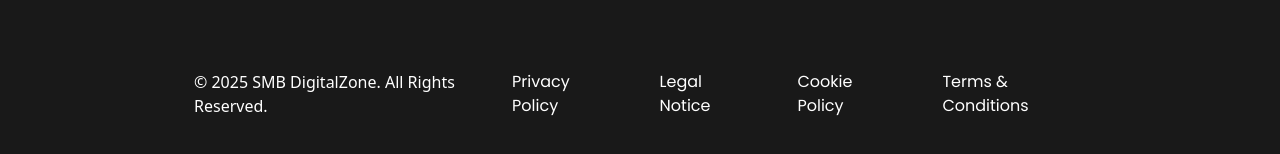
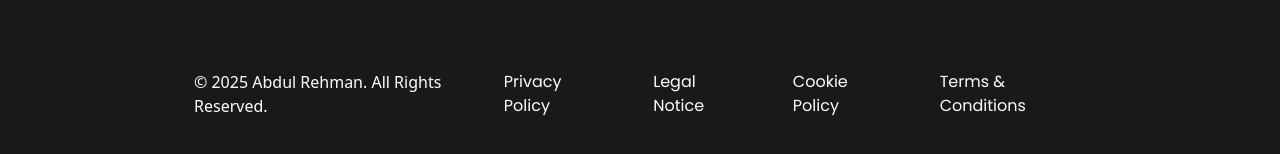
Before and after one commit to likeam/linca-coach, a Next.js app: page /pages/home/hero in a window 1280 px wide. Shown: the part 1528-1682 px from the top of the page. Built offline with nearby package versions, Linux system fonts and the light colour scheme.

Commit message:
Updating Footer

```diff
--- a/src/app/(components)/footer.tsx
+++ b/src/app/(components)/footer.tsx
@@ -83,7 +83,7 @@ const Footer = () => {
 
         <div className=" mt-36">
           <div className=" flex justify-between">
-            <p className="">© 2025 SMB DigitalZone. All Rights Reserved. </p>
+            <p className="">© 2025 Abdul Rehman. All Rights Reserved. </p>
             <div className=" flex justify-center items-center gap-2 md:gap-12">
               <div className=" font-[Poppins] text-[12px] lg:text-[16px] text-[400] ">
                 Privacy Policy
```
